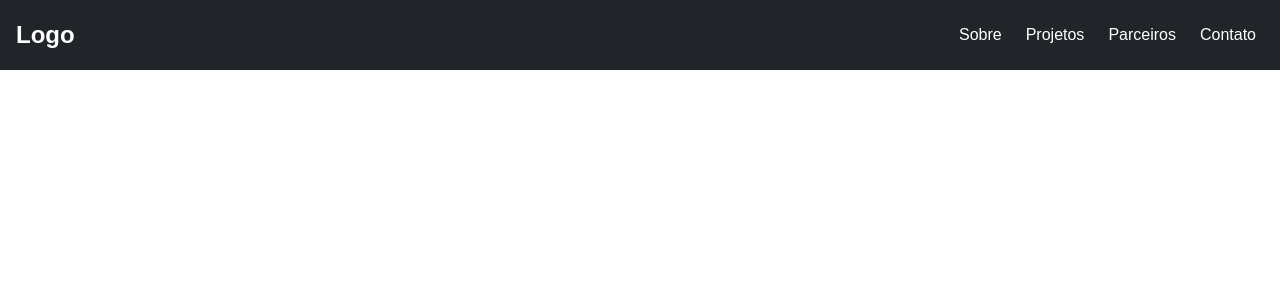
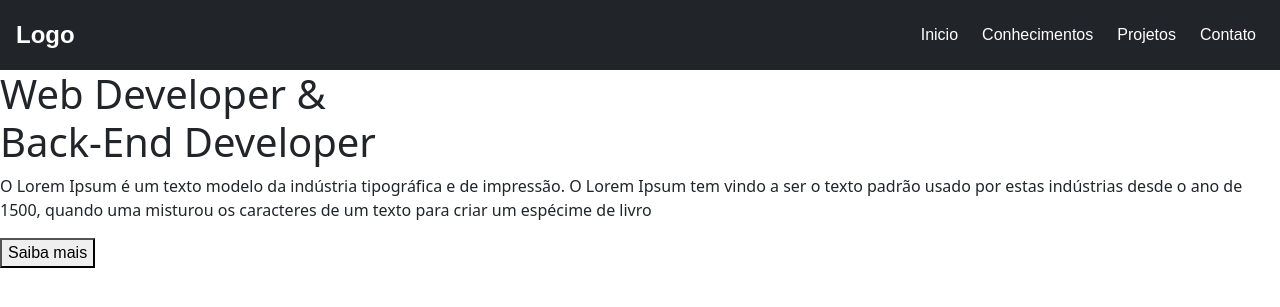
Before and after one commit to pedro-demeu/portfolio, a Django app: page / in a window 1280 px wide. Shown: the top 307 px of the page. Run offline with Django 3.2, Linux system fonts and the light colour scheme.

Commit message:
Feat: iniciando primeira sessão

```diff
--- a/portfolio_project/home/templates/index.html
+++ b/portfolio_project/home/templates/index.html
@@ -23,13 +23,20 @@
                 <span id="hamburger"></span>
             </button>
             <ul id="menu" role="menu">
-                <li><a href="/" class="text-white">Sobre</a></li>
+                <li><a href="/" class="text-white">Inicio</a></li>
+                <li><a href="/" class="text-white">Conhecimentos</a></li>
                 <li><a href="/" class="text-white">Projetos</a></li>
-                <li><a href="/" class="text-white">Parceiros</a></li>
                 <li><a href="/" class="text-white">Contato</a></li>
             </ul>
         </nav>
     </header>
+
+    <!-- Primeira sessão do site -->
+    <section id="section_01">
+        <h1>Web Developer & <br>Back-End Developer</h1>
+        <p>O Lorem Ipsum é um texto modelo da indústria tipográfica e de impressão. O Lorem Ipsum tem vindo a ser o texto padrão usado por estas indústrias desde o ano de 1500, quando uma misturou os caracteres de um texto para criar um espécime de livro</p>
+        <a href=""><button>Saiba mais</button></a>
+    </section>
 
     <!-- Importação do Javascript para a navegação-->
     <script src="{% static 'home/js/script.js' %}"></script>
```
